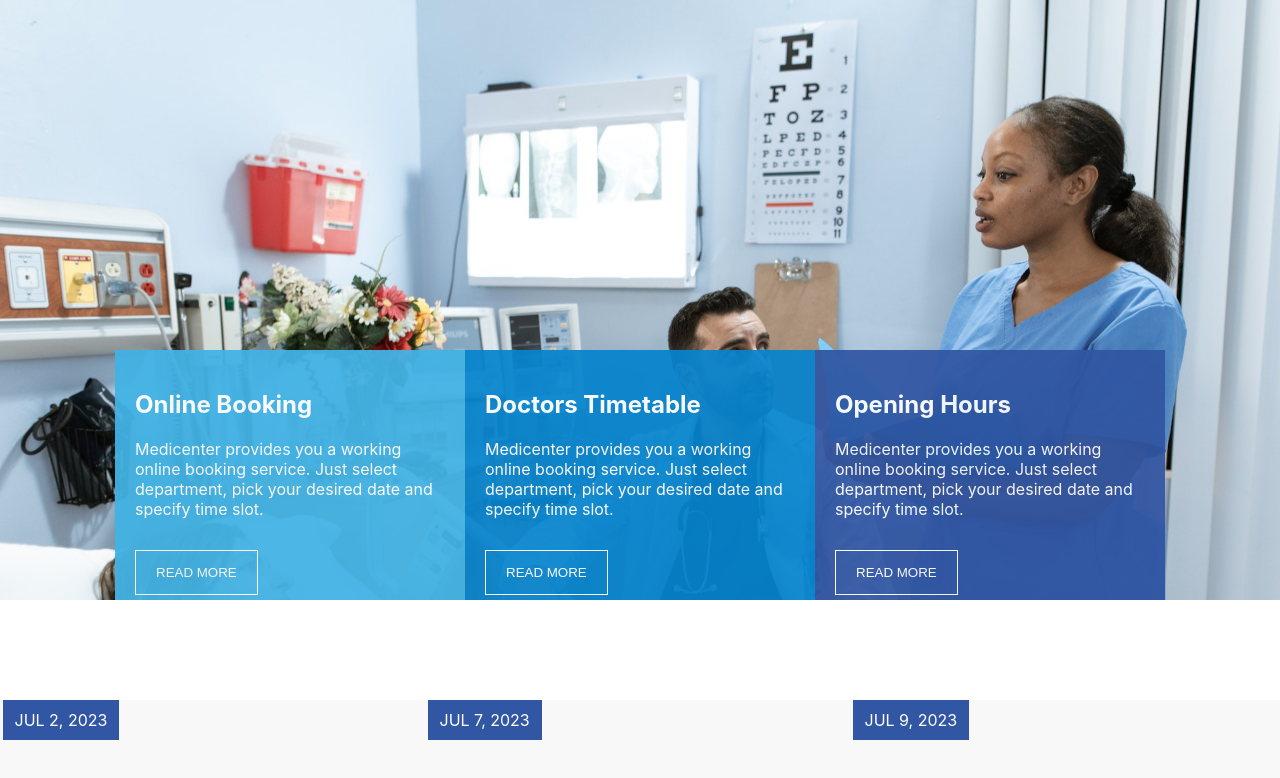
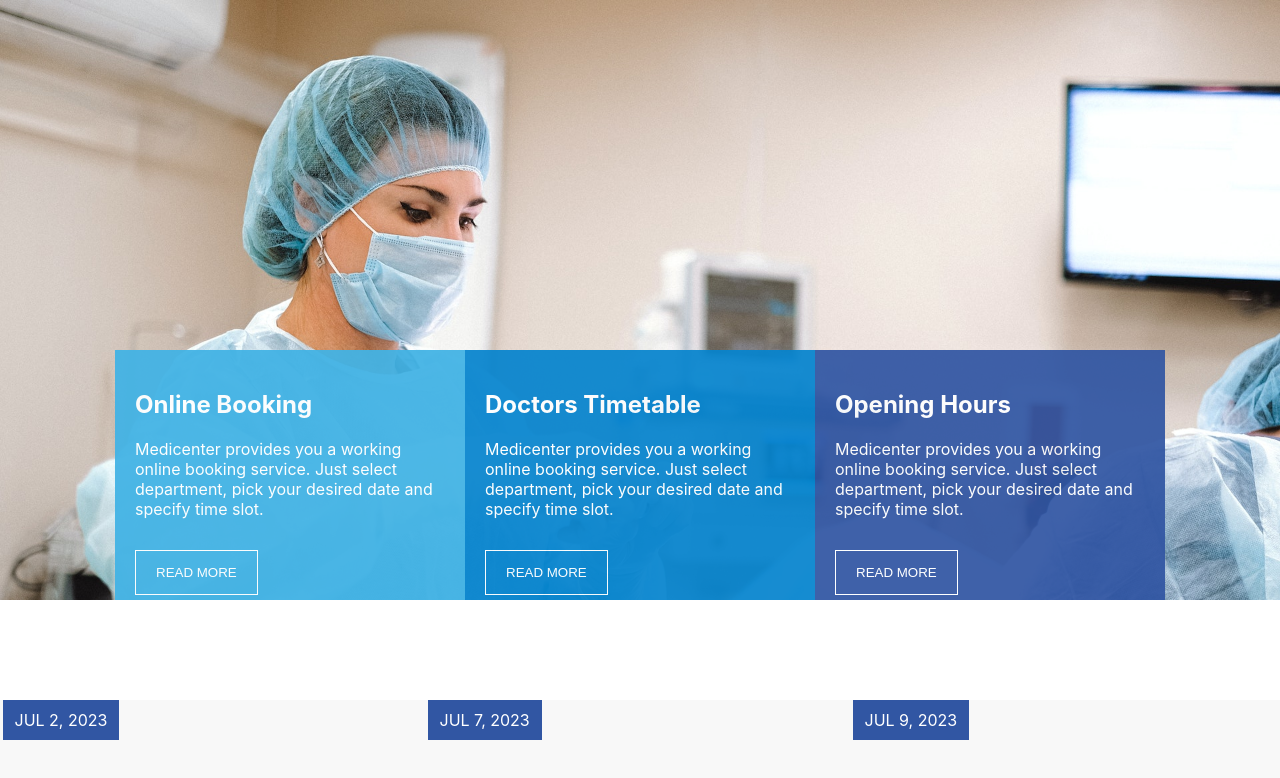
Before and after one commit to aarongraham518/webrns, a React (Create React App) app: page / in a window 1280 px wide. Shown: the top 778 px of the page. Built offline with nearby package versions, Linux system fonts and the light colour scheme.

Commit message:
added new image

```diff
--- a/src/App.css
+++ b/src/App.css
@@ -8,7 +8,7 @@
   max-width: 1400px;
   width: 100%;
   height: 600px;
-  background-image: url('./assets/images/medroom.jpg');
+  background-image: url('./assets/images/medsurge.jpg');
   background-size: 100%;
   background-repeat: no-repeat;
   /* background-attachment: cover; */
```
Also changed, not shown: src/assets/images/medsurge.jpg (added).
